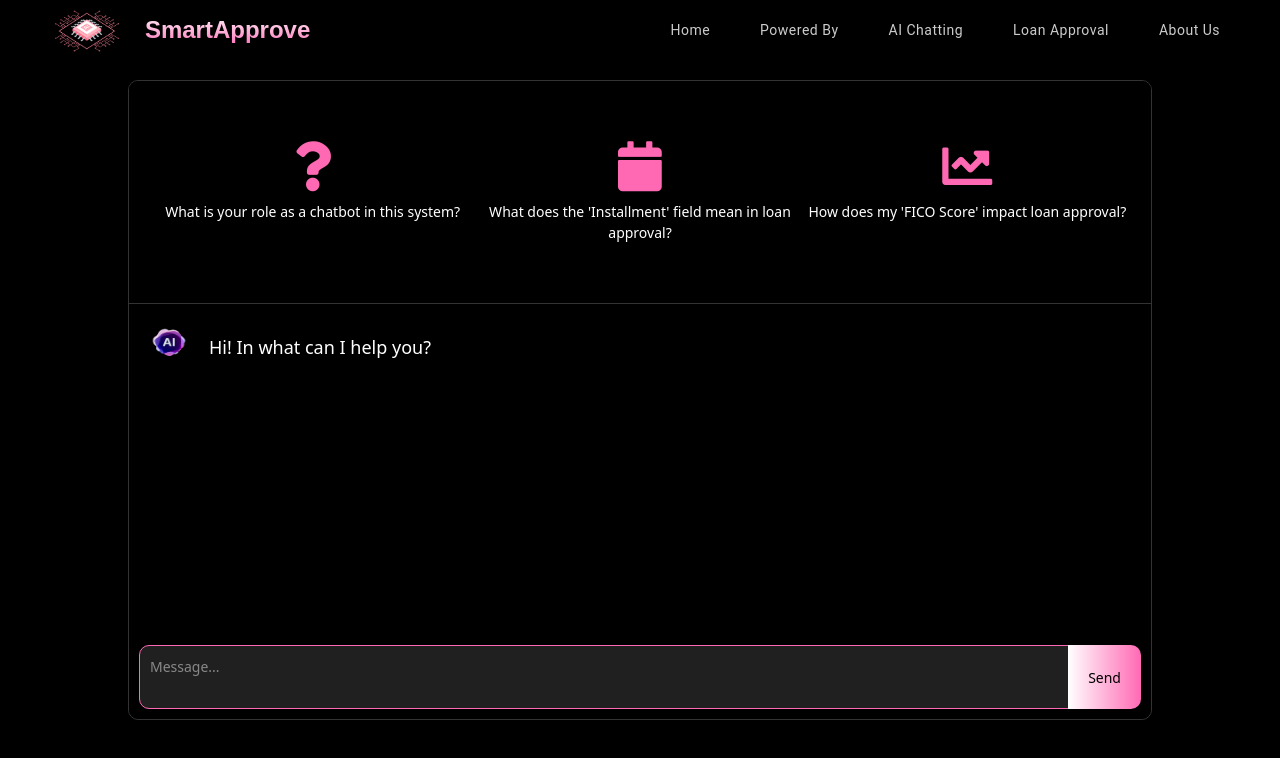
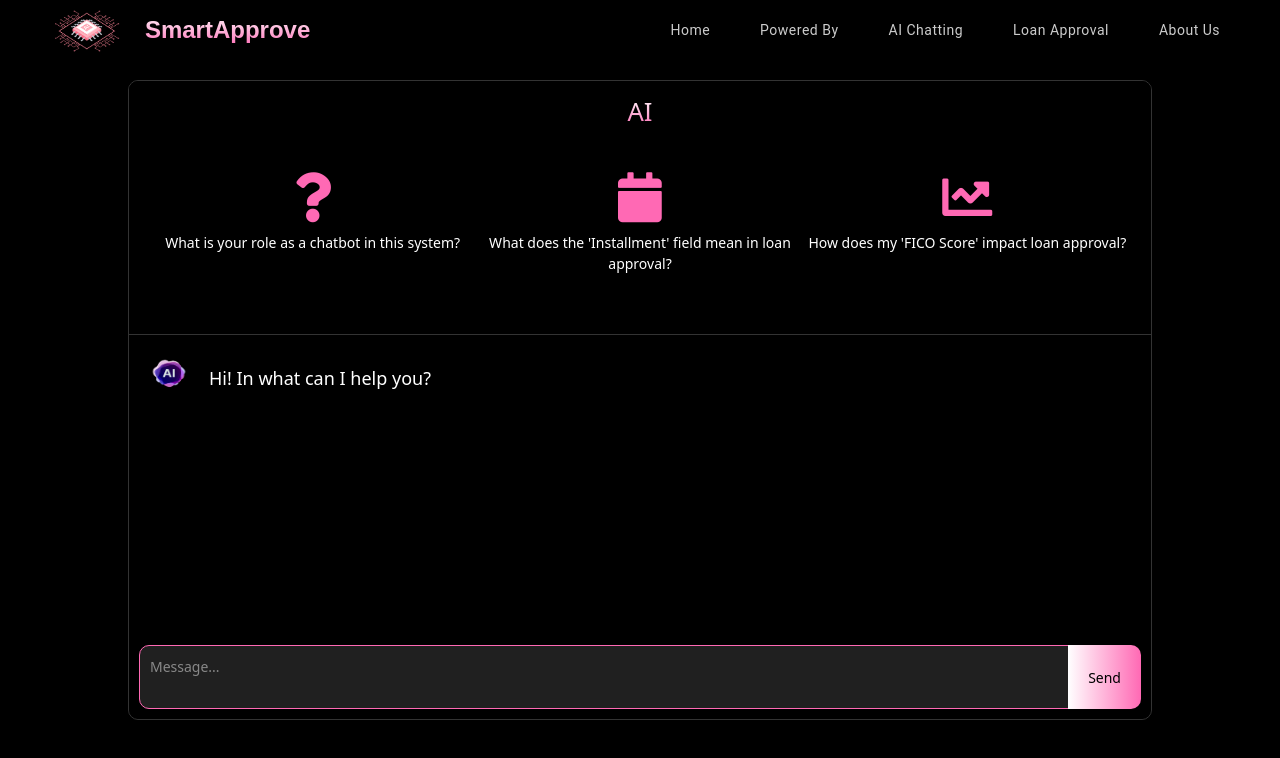
Before and after one commit to mirelesDavid/SmartAprrove, a React (Create React App) app in the folder client/hack24/: page /chatbot in a window 1280 px wide. Shown: the top 758 px of the page. Built offline with nearby package versions, Linux system fonts and the light colour scheme.

Commit message:
preFinal Commit

```diff
--- a/client/hack24/src/Pages/ChatBot.jsx
+++ b/client/hack24/src/Pages/ChatBot.jsx
@@ -43,7 +43,7 @@ const ChatBot = () => {
 
         <div className="chatbot">
           <div className='headerXd'>
-            <h2 id='titleXd'></h2>
+            <h2 id='titleXd'>AI</h2>
           </div>
           {showButtons && <Botones onButtonClick={handleButtonClick} />}
           <ul className="chatbox">
--- a/client/hack24/src/Pages/MainPage.jsx
+++ b/client/hack24/src/Pages/MainPage.jsx
@@ -38,7 +38,7 @@ const MainPage = () => {
           <div className="hero-section">
             <h1>AI-Powered: Making Smarter Loan Decisions in Seconds</h1>
             <p>
-            By using ##### a machine learning model, banks can predict loan outcomes with high accuracy, reducing defaults and financial risk. Our model classifier have shown 99.2% accuracy in predicting loan approvals, which greatly outperforms traditional methods.
+            By using PyTorch a machine learning model, banks can predict loan outcomes with high accuracy, reducing defaults and financial risk. Our model classifier have shown 99.2% accuracy in predicting loan approvals, which greatly outperforms traditional methods.
             </p>
             <div className="button-container">
               <button className="cta-button" onClick={() => navigate('/chatbot')}>Use AI Chatting</button>
```
